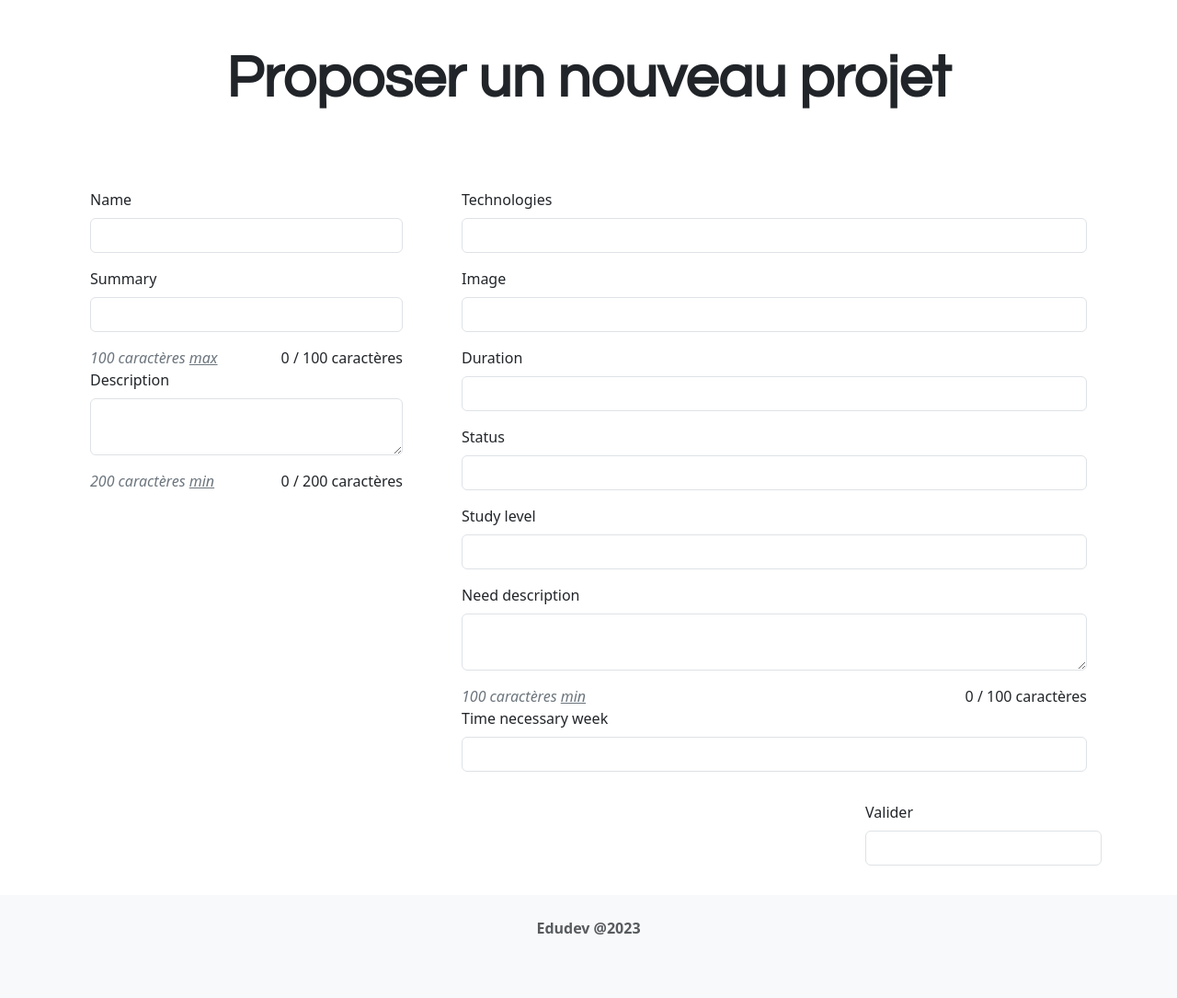
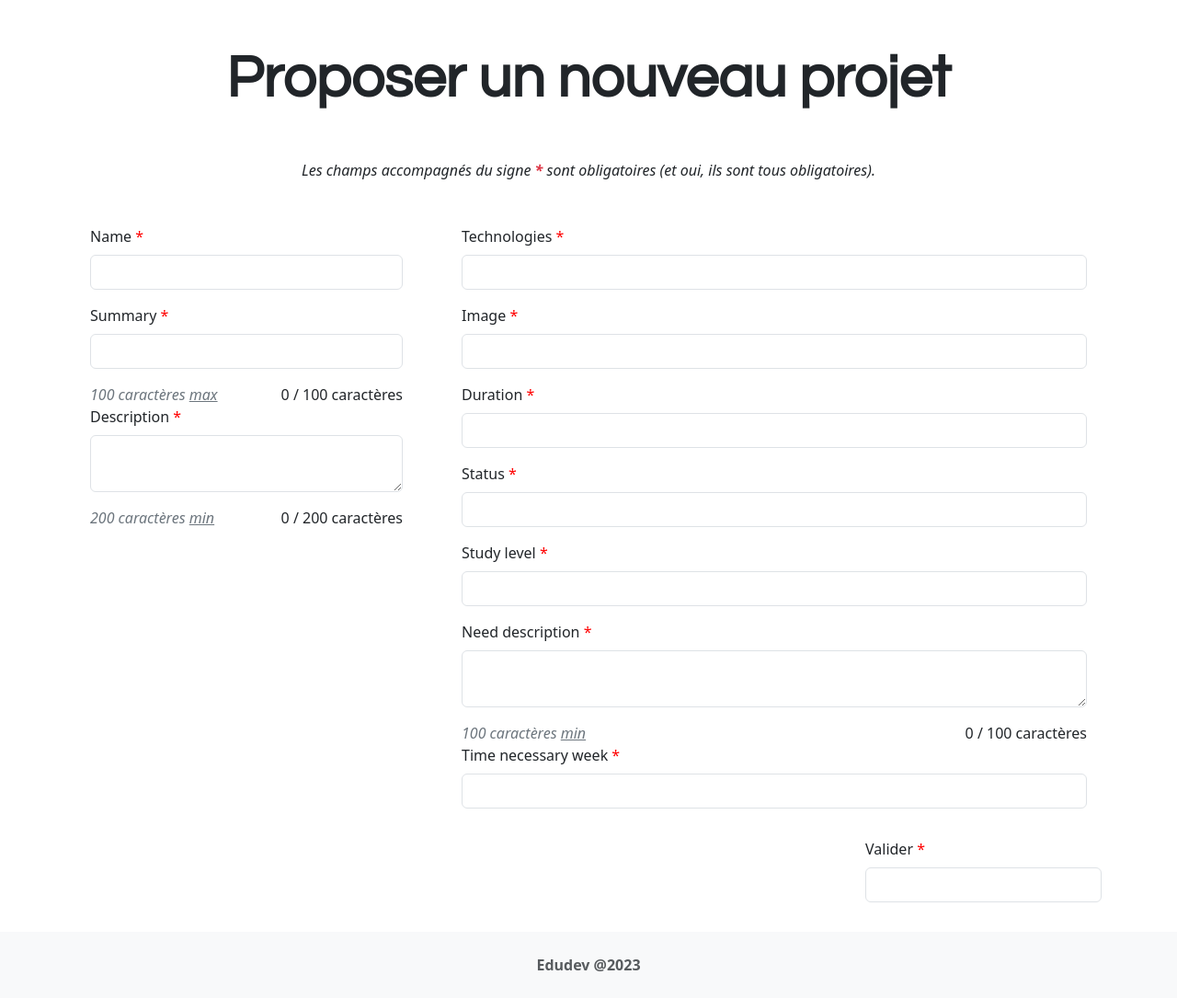
Before and after one commit to dylanejosse/edudev, a Symfony app: template templates/project/new.html.twig in a window 1280 px wide. Shown: the part 56-1141 px from the top of the page at 92% size. Before the commit the page ends 1072 px from the top, so only its background shows below. Run offline with Twig, Linux system fonts and the light colour scheme; the template is opened without the code that fills it, so the values that code supplies are empty; form fields are guessed from the names that the template uses; some libraries are stand-ins or nearby versions.

Commit message:
Add * for mandatory fields

```diff
--- a/public/css/style.css
+++ b/public/css/style.css
@@ -211,6 +211,23 @@ h2
     padding: 0;
 }
 
+#add-project-form label:after
+{
+    content: " *";
+    color: red;
+}
+
+#add-project-form fieldset label:after
+{
+    content: "";
+}
+
+#add-project-form fieldset legend:after
+{
+    content: " *";
+    color: red;
+}
+
 @media screen and (max-width: 768px)
 {
     #add_project_technologies .form-check
--- a/templates/project/new.html.twig
+++ b/templates/project/new.html.twig
@@ -14,12 +14,14 @@
         <div class="row">
             <h1 class="text-center my-5">Proposer un nouveau projet</h1>
 
+            <p class="text-center fst-italic">Les champs accompagnés du signe <span class="text-danger fw-bold">*</span> sont obligatoires (et oui, ils sont tous obligatoires).</p>
+
             <div class="my-3">
                 <div class="errors rounded">
                 </div>
                 {{ form_start(form, {attr:{'novalidate': 'novalidate', 'id': "add_project_form"}}) }}
 
-                <div class="d-flex flex-wrap">
+                <div class="d-flex flex-wrap" id="add-project-form">
 
                 <div class="col-12 col-xl-4 p-xl-3">
 
```
